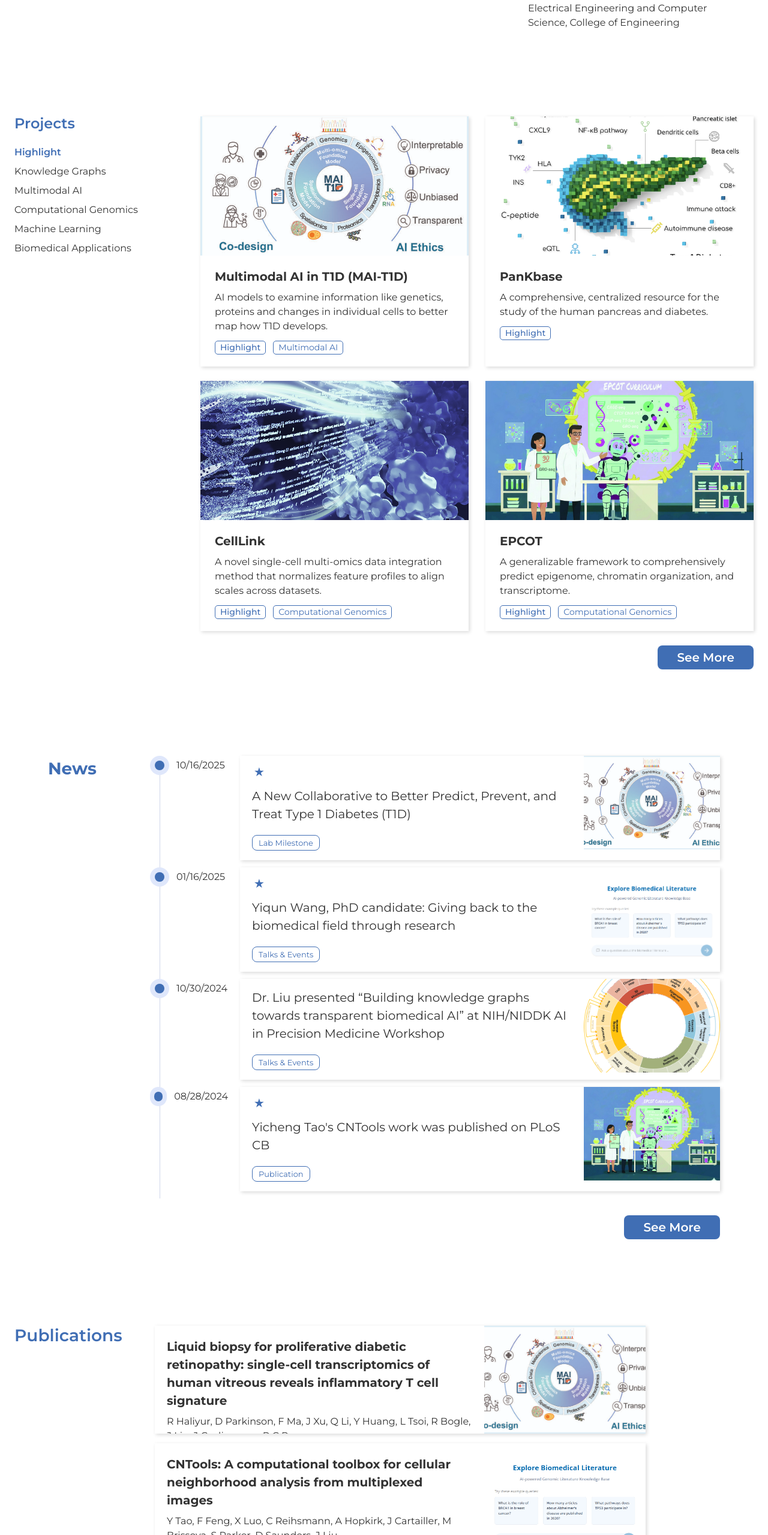
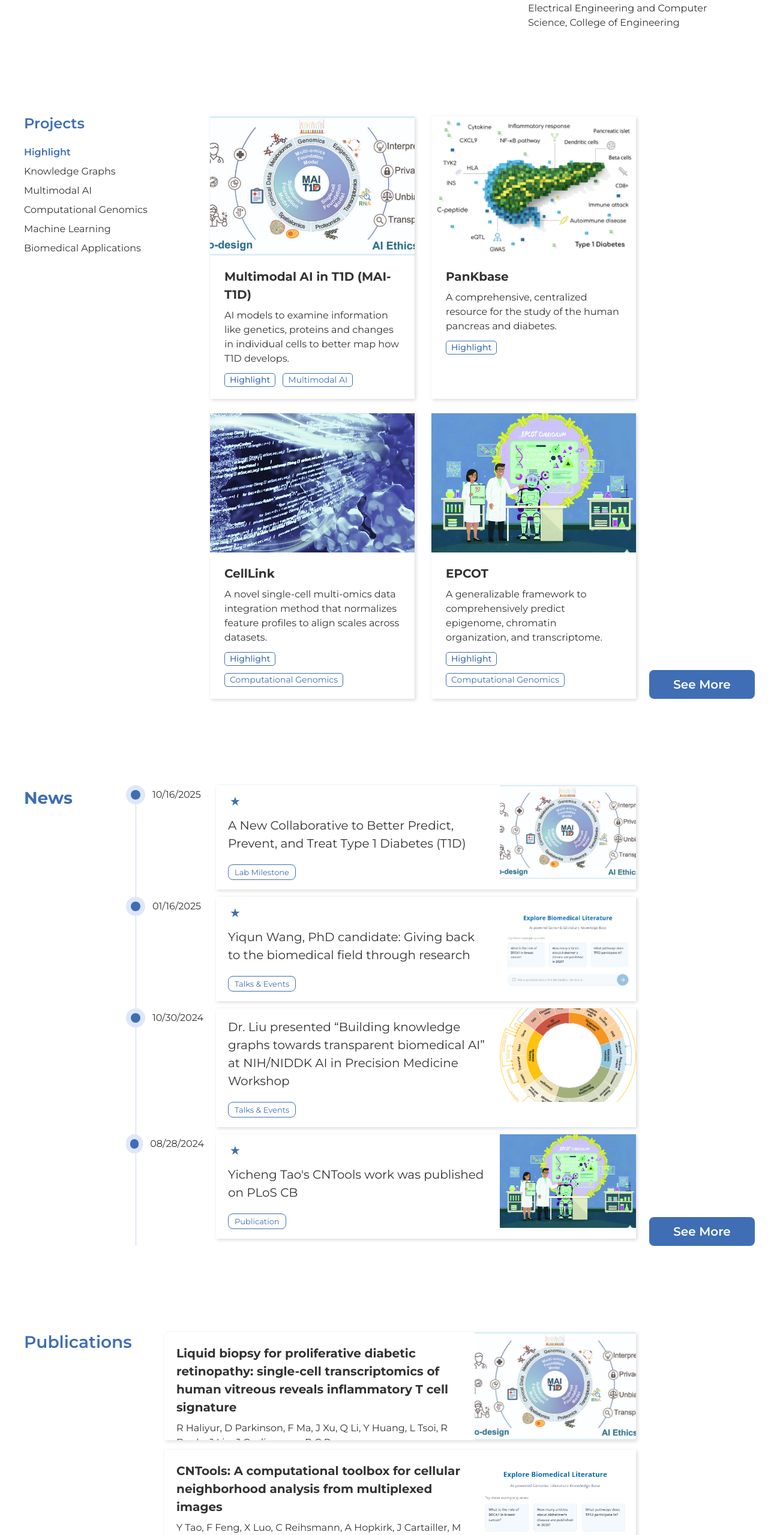
Before and after one commit to themwsama/Liu-Lab-Website, a React (Vite) app: page / in a window 1280 px wide. Shown: the part 1747-4306 px from the top of the page at 60% size. Built offline with nearby package versions, Linux system fonts and the light colour scheme.

Commit message:
Adding see more functionality, minor detials

```diff
--- a/src/App.css
+++ b/src/App.css
@@ -595,6 +595,8 @@
   margin: 0 auto;
   padding: 2rem 1.5rem 4.5rem;
   align-items: start;
+  overflow-x: hidden;
+  min-width: 0;
 }
 
 .people-sidebar {
@@ -642,12 +644,69 @@
   display: flex;
   flex-direction: column;
   gap: 2.5rem;
+  min-width: 0;
+  max-width: 100%;
+  overflow-x: hidden;
 }
 
 .people-section {
   display: flex;
   flex-direction: column;
   gap: 0;
+}
+
+/* Single frame holding all profiles: top (PI + Staff), middle (PhD), bottom (RA). All sections share same width so cards align when shrunk. */
+.people-profiles-frame {
+  width: 100%;
+  max-width: 100%;
+  min-width: 0;
+  overflow: hidden;
+  display: flex;
+  flex-direction: column;
+  gap: 2.5rem;
+}
+
+.people-top {
+  display: grid;
+  grid-template-columns: 1fr 1fr;
+  gap: 2rem 3rem;
+  align-items: start;
+  min-width: 0;
+}
+
+.people-top-left,
+.people-top-right {
+  min-width: 0;
+  overflow: hidden;
+  display: flex;
+  flex-direction: column;
+  gap: 0;
+}
+
+.people-top-right .people-section-header {
+  margin-bottom: 1rem;
+}
+
+.people-top-right .people-cards-grid--staff {
+  grid-template-columns: repeat(2, 160px);
+  justify-content: flex-start;
+}
+
+.people-middle,
+.people-bottom {
+  min-width: 0;
+  overflow: hidden;
+}
+
+/* Stack PI and Staff at 1100px so when shrunk, all sections are full-width and pfp align with PhD/RA */
+@media (max-width: 1100px) {
+  .people-top {
+    grid-template-columns: 1fr;
+  }
+
+  .people-top-right .people-cards-grid--staff {
+    justify-content: flex-start;
+  }
 }
 
 .people-placeholder {
@@ -867,6 +926,7 @@
 
 .people-card {
   width: 160px;
+  height: 336px;
   flex-shrink: 0;
   background: #ffffff;
   box-shadow: 2px 2px 6px rgba(0, 0, 0, 0.15);
@@ -892,6 +952,20 @@
   display: block;
 }
 
+.people-card-image--placeholder {
+  display: flex;
+  align-items: center;
+  justify-content: center;
+  background: var(--color-primary-container);
+}
+
+.people-card-image-initials {
+  font-size: 2rem;
+  font-weight: 600;
+  color: var(--color-primary);
+  line-height: 1;
+}
+
 .people-card-body {
   padding: 0 12px;
   display: flex;
@@ -899,6 +973,7 @@
   gap: 4px;
   flex: 1;
   min-height: 0;
+  overflow: hidden;
 }
 
 .people-card-name {
@@ -907,6 +982,9 @@
   font-weight: 600;
   color: var(--color-primary);
   line-height: 24px;
+  overflow: hidden;
+  text-overflow: ellipsis;
+  white-space: nowrap;
 }
 
 .people-card-role {
@@ -916,6 +994,10 @@
   color: #000000;
   line-height: normal;
   white-space: pre-wrap;
+  overflow: hidden;
+  display: -webkit-box;
+  -webkit-line-clamp: 4;
+  -webkit-box-orient: vertical;
 }
 
 .people-card-links {
@@ -950,6 +1032,7 @@
   width: 20px;
   height: 20px;
   object-fit: contain;
+  filter: brightness(0);
 }
 
 @media (max-width: 900px) {
@@ -959,7 +1042,7 @@
   }
 
   .people-cards-grid {
-    justify-content: center;
+    justify-content: flex-start;
   }
 }
 
@@ -967,7 +1050,7 @@
   .people-cards-grid {
     grid-template-columns: repeat(2, 160px);
     gap: 20px;
-    justify-content: center;
+    justify-content: flex-start;
   }
 }
 
@@ -1036,6 +1119,7 @@
 .page-section--projects {
   background-color: #ffffff;
   color: var(--color-neutral);
+  padding: 4.5rem 2.5rem;
 }
 
 .page-section--projects .page-section-inner {
@@ -1083,6 +1167,17 @@
   display: flex;
   flex-direction: column;
   gap: 1.5rem;
+}
+
+.projects-list-and-cta {
+  display: flex;
+  gap: 2.5rem;
+  align-items: stretch;
+}
+
+.projects-grid-wrapper {
+  flex: 1 1 auto;
+  min-width: 0;
 }
 
 .projects-grid {
@@ -1150,20 +1245,25 @@
   font-weight: 500;
 }
 
-.projects-see-more-row {
-  display: flex;
-  justify-content: flex-end;
+.projects-see-more-column {
+  display: flex;
+  align-items: flex-end;
+  justify-content: center;
+  flex-shrink: 0;
+  width: 140px;
 }
 
 .projects-see-more-btn {
   border: none;
   border-radius: 8px;
-  padding: 8px 32px;
+  padding: 12px 40px;
   font-size: 20px;
   font-weight: 600;
   background-color: var(--color-primary);
   color: #ffffff;
   cursor: pointer;
+  letter-spacing: 0;
+  white-space: nowrap;
 }
 
 .projects-see-more-btn:hover {
@@ -1172,10 +1272,16 @@
 
 .page-section--news {
   background-color: #ffffff;
+  padding: 4.5rem 2.5rem;
+}
+
+.page-section--news .page-section-inner {
+  max-width: 1440px;
 }
 
 .page-section--publications {
   background-color: #ffffff;
+  padding: 4.5rem 2.5rem;
 }
 .page-section--publications .page-section-inner {
   max-width: 1440px;
@@ -1209,7 +1315,7 @@
 
 .pub-list-and-cta {
   display: flex;
-  gap: 1.5rem;
+  gap: 2.5rem;
   align-items: stretch;
 }
 
@@ -1292,8 +1398,8 @@
 .pub-see-more-btn {
   border: none;
   border-radius: 8px;
-  padding: 4px 40px;
-  font-size: 16px;
+  padding: 12px 40px;
+  font-size: 20px;
   font-weight: 600;
   background-color: var(--color-primary);
   color: #ffffff;
@@ -1309,7 +1415,9 @@
 .pub-see-more-column {
   display: flex;
   align-items: flex-end;
-  justify-content: flex-end;
+  justify-content: center;
+  flex-shrink: 0;
+  width: 140px;
 }
 
 .news-layout {
@@ -1336,8 +1444,24 @@
   gap: 1.75rem;
 }
 
+.news-list-and-cta {
+  display: flex;
+  gap: 2.5rem;
+  align-items: stretch;
+}
+
 .news-timeline {
+  flex: 1 1 auto;
+  min-width: 0;
   position: relative;
+}
+
+.news-see-more-column {
+  display: flex;
+  align-items: flex-end;
+  justify-content: center;
+  flex-shrink: 0;
+  width: 140px;
 }
 
 .news-timeline-line {
@@ -1458,12 +1582,14 @@
 .news-see-more-btn {
   border: none;
   border-radius: 8px;
-  padding: 8px 32px;
+  padding: 12px 40px;
   font-size: 20px;
   font-weight: 600;
   background-color: var(--color-primary);
   color: #ffffff;
   cursor: pointer;
+  letter-spacing: 0;
+  white-space: nowrap;
 }
 
 .news-see-more-btn:hover {
--- a/src/components/NewsSection.jsx
+++ b/src/components/NewsSection.jsx
@@ -47,6 +47,7 @@ function NewsSection() {
         </aside>
 
         <div className="news-main">
+          <div className="news-list-and-cta">
             <div className="news-timeline">
               <div className="news-timeline-line" />
               {newsItems.map((item, index) => (
@@ -77,11 +78,11 @@ function NewsSection() {
                 </div>
               ))}
             </div>
-
-          <div className="news-see-more-row">
+            <div className="news-see-more-column">
               <button type="button" className="news-see-more-btn">
                 See More
               </button>
+            </div>
           </div>
         </div>
       </div>
--- a/src/components/ProjectsSection.jsx
+++ b/src/components/ProjectsSection.jsx
@@ -1,4 +1,7 @@
+import { useState } from 'react'
 import '../App.css'
+
+const BASE = import.meta.env.BASE_URL
 
 const projectCards = [
   {
@@ -6,8 +9,7 @@ const projectCards = [
     title: 'Multimodal AI in T1D (MAI-T1D)',
     description:
       'AI models to examine information like genetics, proteins and changes in individual cells to better map how T1D develops.',
-    image:
-      import.meta.env.BASE_URL + 'Multimodal AI in T1D (MAI - T1D).png',
+    image: BASE + 'Multimodal AI in T1D (MAI - T1D).png',
     tags: ['Highlight', 'Multimodal AI'],
   },
   {
@@ -15,7 +17,7 @@ const projectCards = [
     title: 'PanKbase',
     description:
       'A comprehensive, centralized resource for the study of the human pancreas and diabetes.',
-    image: import.meta.env.BASE_URL + 'Pankbase.png',
+    image: BASE + 'Pankbase.png',
     tags: ['Highlight'],
   },
   {
@@ -23,7 +25,7 @@ const projectCards = [
     title: 'CellLink',
     description:
       'A novel single-cell multi-omics data integration method that normalizes feature profiles to align scales across datasets.',
-    image: import.meta.env.BASE_URL + 'CellLink_Cover_Figure.png',
+    image: BASE + 'CellLink_Cover_Figure.png',
     tags: ['Highlight', 'Computational Genomics'],
   },
   {
@@ -31,12 +33,33 @@ const projectCards = [
     title: 'EPCOT',
     description:
       'A generalizable framework to comprehensively predict epigenome, chromatin organization, and transcriptome.',
-    image: import.meta.env.BASE_URL + 'Ecor_Cover.jpg',
+    image: BASE + 'Ecor_Cover.jpg',
     tags: ['Highlight', 'Computational Genomics'],
+  },
+  {
+    id: 'project-5',
+    title: 'Knowledge Graph for Biomedical Discovery',
+    description:
+      'Integrating heterogeneous biomedical data into a unified knowledge graph to support discovery and hypothesis generation.',
+    image: BASE + 'Genomic Knowledge Graph.png',
+    tags: ['Knowledge Graphs', 'Biomedical Applications'],
+  },
+  {
+    id: 'project-6',
+    title: 'Machine Learning for Genomics',
+    description:
+      'Deep learning methods for genomic variant interpretation and phenotype prediction from multi-omics data.',
+    image: BASE + 'Genomic Literature Knowledge Base.png',
+    tags: ['Machine Learning', 'Computational Genomics'],
   },
 ]
 
+const INITIAL_VISIBLE = 4
+
 function ProjectsSection() {
+  const [expanded, setExpanded] = useState(false)
+  const visibleCards = expanded ? projectCards : projectCards.slice(0, INITIAL_VISIBLE)
+
   return (
     <section id="projects" className="page-section page-section--projects">
       <div className="page-section-inner projects-layout">
@@ -53,8 +76,10 @@ function ProjectsSection() {
         </aside>
 
         <div className="projects-main">
+          <div className="projects-list-and-cta">
+            <div className="projects-grid-wrapper">
               <div className="projects-grid">
-            {projectCards.map((project) => (
+                {visibleCards.map((project) => (
                   <article key={project.id} className="project-card">
                     <div className="project-card-image-wrapper">
                       <img
@@ -84,11 +109,17 @@ function ProjectsSection() {
                   </article>
                 ))}
               </div>
-
-          <div className="projects-see-more-row">
-            <button type="button" className="projects-see-more-btn">
-              See More
+            </div>
+            <div className="projects-see-more-column">
+              <button
+                type="button"
+                className="projects-see-more-btn"
+                onClick={() => setExpanded((e) => !e)}
+                aria-expanded={expanded}
+              >
+                {expanded ? 'See Less' : 'See More'}
               </button>
+            </div>
           </div>
         </div>
       </div>
```
Also changed, not shown: src/components/PeopleSection.jsx (+82 -13 lines). Lines whose indentation alone changed are shown as unchanged.
